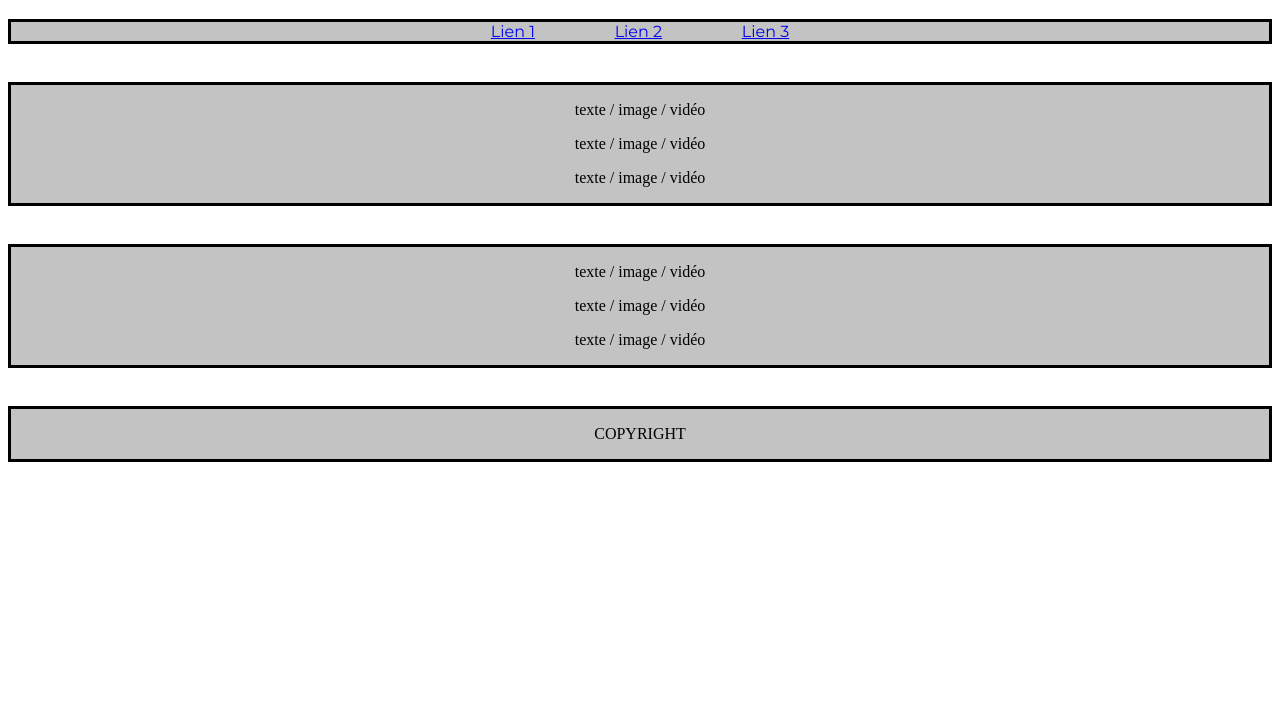
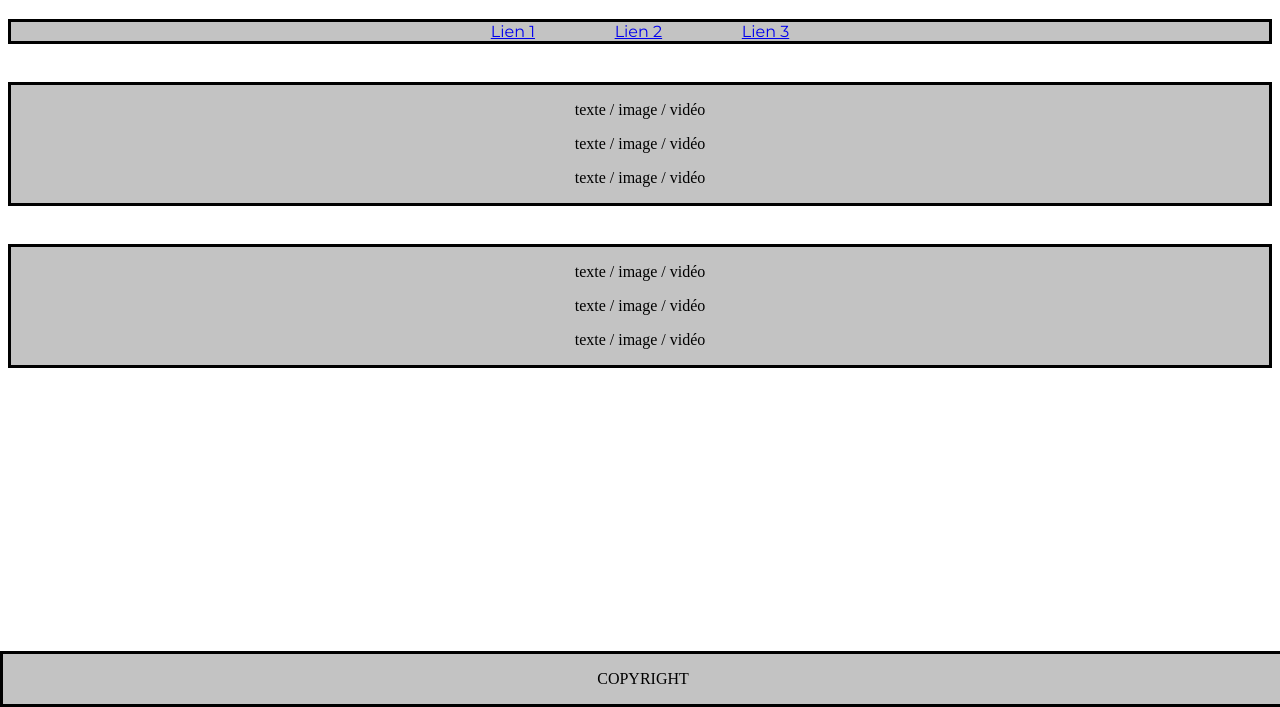
Before and after one commit to Alain266/templatesHtml, a plain HTML site: page index.html in a window 1280 px wide. Shown: the part 93-800 px from the top of the page. Drawn offline with Linux system fonts and the light colour scheme.

Commit message:
Update style.css

```diff
--- a/style.css
+++ b/style.css
@@ -60,6 +60,10 @@ nav div a {
 
 footer {
   display: flex;
+  position: fixed;
+  bottom: 0%;
+  left: 0;
+  width: 100%;
   margin-top: 3%;
   flex-direction: row;
   justify-content: center;
```
